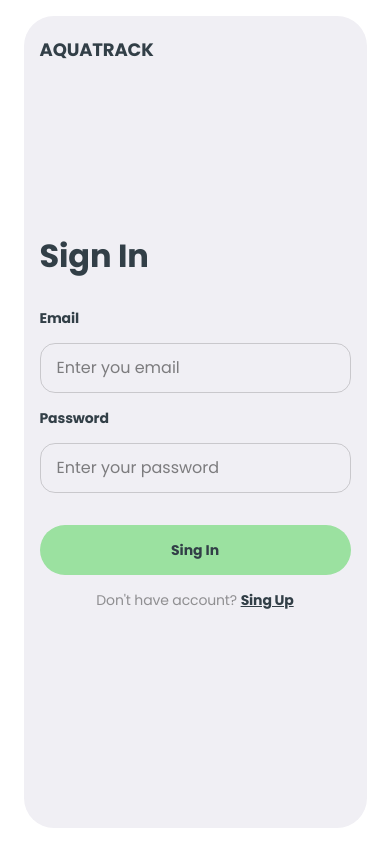
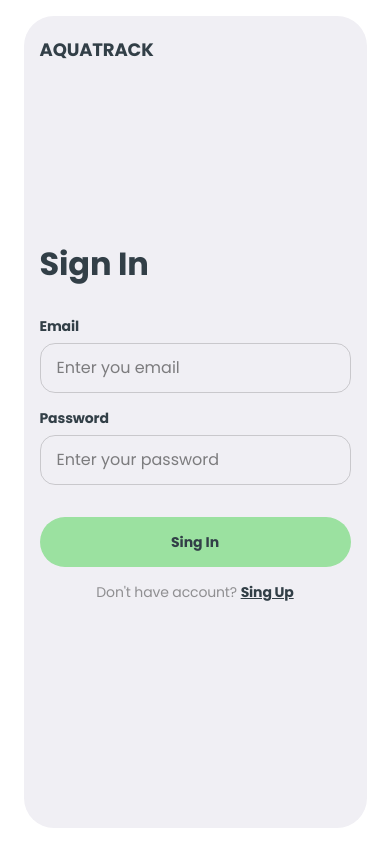
Before and after one commit to Vanlsh/project-AquaTrack-front, a React (Vite) app: page /signin in a window 390 px wide. Built offline with nearby package versions, Linux system fonts and the light colour scheme.

Commit message:
SignIn css input hover  + minheight tablet mediaquery

```diff
--- a/src/components/SignFromWrapper/SignFormWrapper.module.css
+++ b/src/components/SignFromWrapper/SignFormWrapper.module.css
@@ -8,7 +8,7 @@
   background-color: var(--color-main-bg);
   border-radius: 30px;
   height: calc(100vh - 32px);
-  min-height: 420px;
+  min-height: 456px;
 }
 
 .signFormLogoWrapper {
@@ -21,6 +21,7 @@
   .signFormWrapper {
     padding: 32px;
     height: calc(100vh - 64px);
+    min-height: 506px;
   }
 
   .signFormLogoWrapper {
--- a/src/components/SignInForm/SignInForm.module.css
+++ b/src/components/SignInForm/SignInForm.module.css
@@ -26,7 +26,7 @@
 .signInFormInput {
   width: 100%;
   height: 50px;
-  border: 1px solid rgba(47, 47, 47, 0.2);
+  border: 1px solid #2f2f2f33;
   border-radius: 15px;
   outline: none;
   padding: 16px;
@@ -34,7 +34,10 @@
   font-size: 16px;
   line-height: 1.5;
   color: var(--color-font-main);
-  margin-top: 8px;
+}
+
+.signInFormInput:focus-within {
+  border-color: #2f2f2f66;
 }
 
 .signInFormInputError {
```
